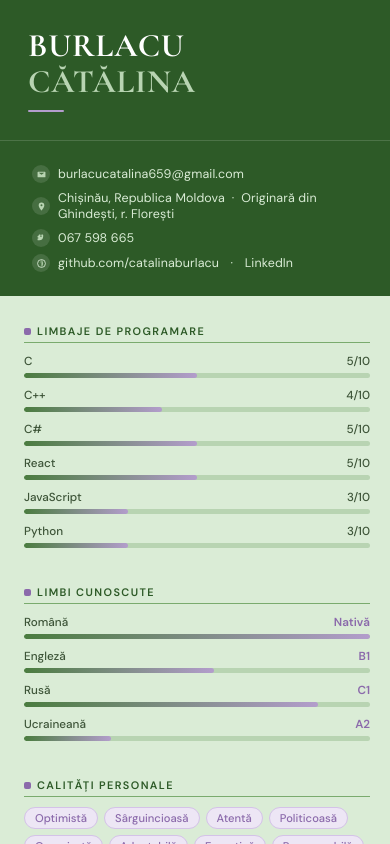
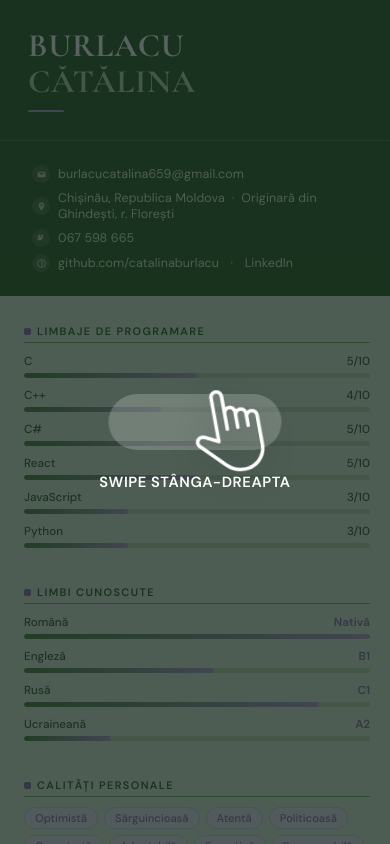
Before and after one commit to catalinaburlacu/CV, a React (Vite) app: page / in a window 390 px wide. Built offline with nearby package versions, Linux system fonts and the light colour scheme.

Commit message:
Fix swipe coach overlay visibility on mobile/tablet

```diff
--- a/src/components/Page/Page.module.css
+++ b/src/components/Page/Page.module.css
@@ -94,6 +94,11 @@
     z-index: 2400;
   }
 
+  .swipeCoachOverlay.overlayVisible {
+    opacity: 1;
+    visibility: visible;
+  }
+
   .coachContent {
     position: relative;
     width: min(260px, 75vw);
```
